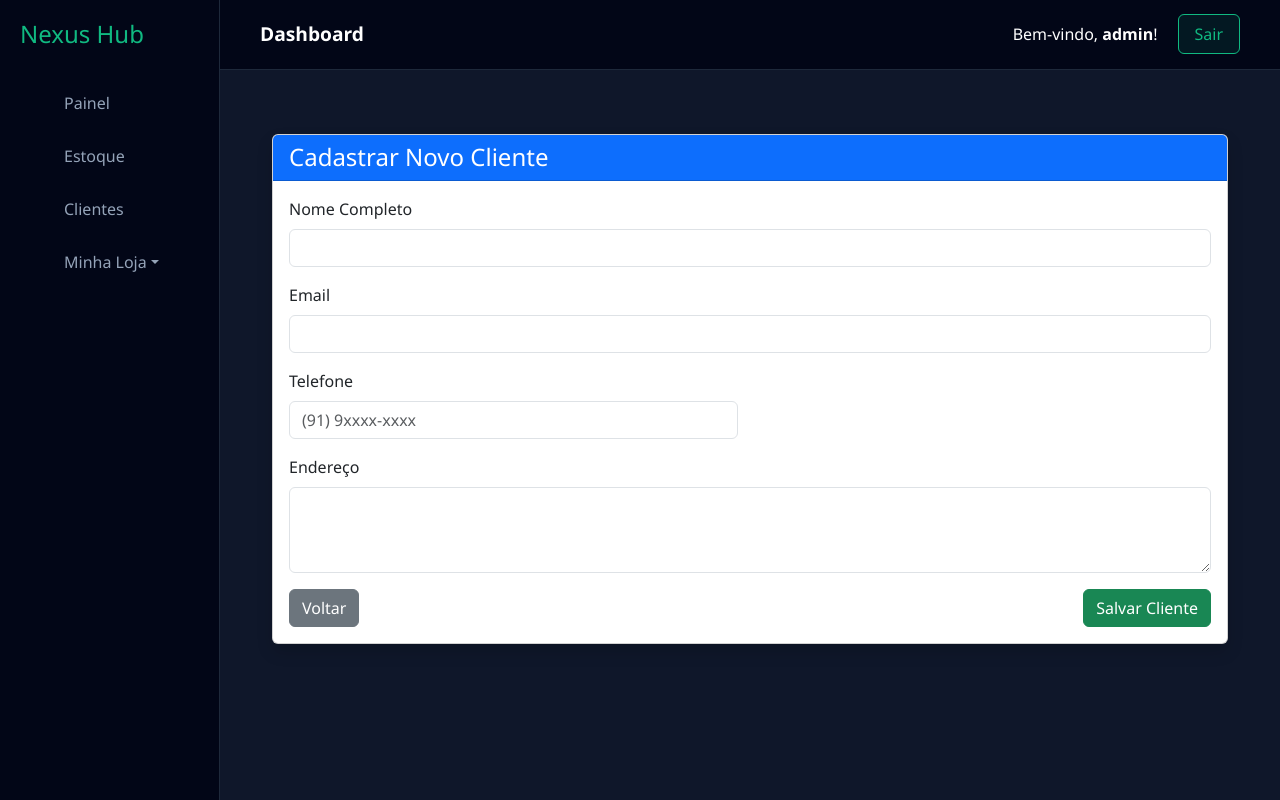
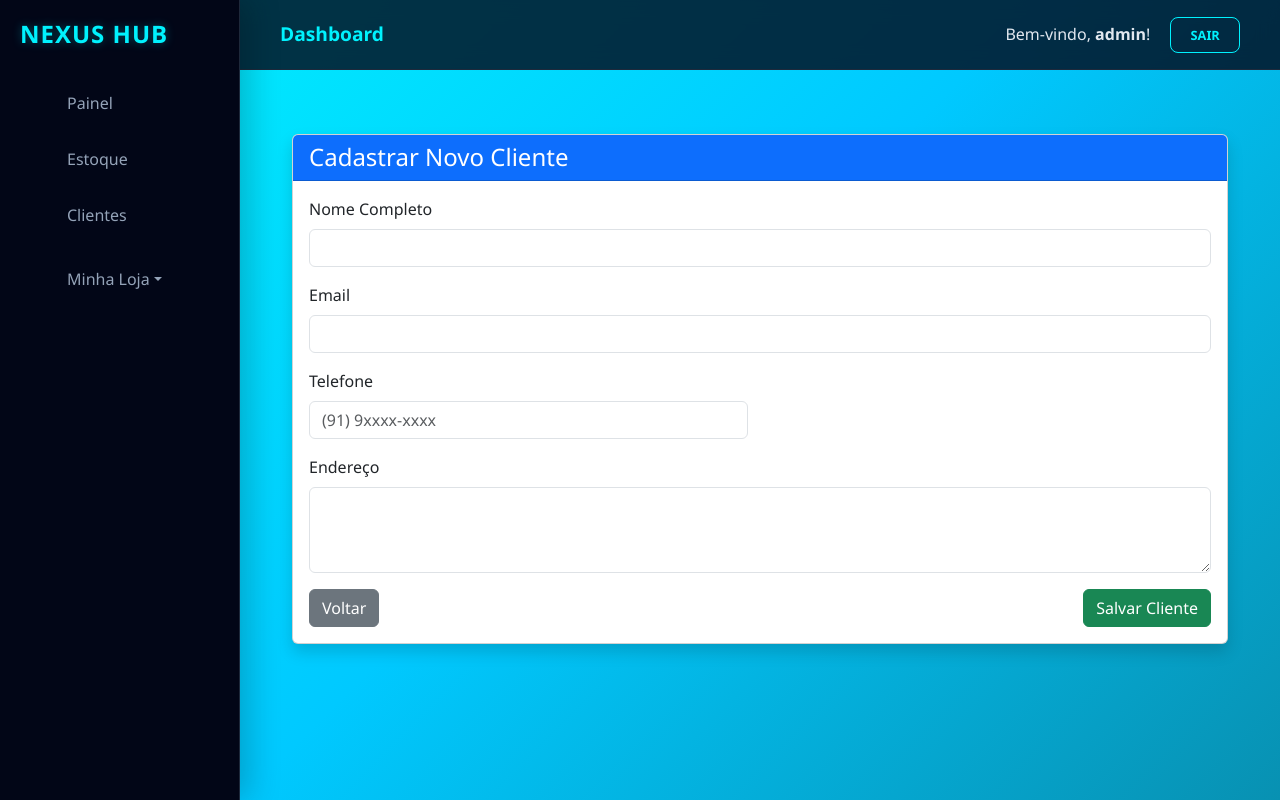
Before and after one commit to MatheusSilva09/Nexus, a Django app: page /clientes/novo/ in a window 1280 px wide. Run offline with Django 5.2, Linux system fonts and the light colour scheme; a user stored in the database is signed in.

Commit message:
Update base.html

```diff
--- a/dashboard/templates/base.html
+++ b/dashboard/templates/base.html
@@ -6,23 +6,130 @@
     <title>{% block title %}Nexus Hub{% endblock %}</title>
     <link href="https://cdn.jsdelivr.net/npm/bootstrap@5.3.0/dist/css/bootstrap.min.css" rel="stylesheet">
     <style>
-        /* Copie aqui todo o bloco <style> que você enviou anteriormente */
-        * { margin: 0; padding: 0; box-sizing: border-box; font-family: 'Segoe UI', Arial, sans-serif; }
-        body { background: #0f172a; color: #fff; min-height: 100vh; }
+        /* Variáveis de Cores para facilitar manutenção */
+        :root {
+            --turquesa-brilhante: #00f2fe;
+            --turquesa-medio: #00c9ff;
+            --azul-profundo: #020617;
+            --azul-card: #0f172a;
+            --texto-muted: #94a3b8;
+            --borda: #1e293b;
+        }
 
-        .sidebar { width: 220px; height: 100vh; background: #020617; position: fixed; padding: 20px; border-right: 1px solid #1e293b; }
-        .sidebar h2 { color: #10b981; margin-bottom: 30px; font-size: 1.5rem; }
+        * { margin: 0; padding: 0; box-sizing: border-box; font-family: 'Segoe UI', system-ui, sans-serif; }
+
+        body {
+            background: linear-gradient(135deg, #00f2fe 0%, #00c9ff 50%, #0891b2 100%);
+            color: #fff;
+            min-height: 100vh;
+            background-attachment: fixed; /* Mantém o degradê parado ao rolar */
+        }
+
+        /* Sidebar ajustada para o Turquesa */
+        .sidebar {
+            width: 240px;
+            height: 100vh;
+            background: var(--azul-profundo);
+            position: fixed;
+            padding: 20px;
+            border-right: 1px solid var(--borda);
+            box-shadow: 10px 0 30px rgba(0, 0, 0, 0.2);
+            z-index: 1000;
+        }
+
+        .sidebar h2 {
+            color: var(--turquesa-brilhante);
+            margin-bottom: 30px;
+            font-size: 1.5rem;
+            font-weight: 800;
+            text-transform: uppercase;
+            letter-spacing: 1px;
+            filter: drop-shadow(0 0 5px rgba(0, 242, 254, 0.3));
+        }
+
         .sidebar ul { list-style: none; }
-        .sidebar li a { color: #94a3b8; text-decoration: none; display: block; padding: 12px; margin: 5px 0; border-radius: 8px; transition: 0.3s; }
-        .sidebar li a:hover { background: #1e293b; color: #10b981; }
-        .sidebar li.active a { background: #10b98122; color: #10b981; font-weight: bold; }
 
-        .header { margin-left: 220px; padding: 20px 40px; background: #020617; display: flex; justify-content: space-between; align-items: center; border-bottom: 1px solid #1e293b; }
-        .main { margin-left: 220px; padding: 40px; }
+        .sidebar li a {
+            color: var(--texto-muted);
+            text-decoration: none;
+            display: block;
+            padding: 12px 15px;
+            margin: 8px 0;
+            border-radius: 10px;
+            transition: all 0.3s ease;
+        }
 
-        /* Seus estilos de cards, grids e botões que você enviou... */
-        .profile-btn, .logout-btn { background: rgba(16, 185, 129, 0.1); color: #10b981; border: 1px solid #10b981; padding: 0.5rem 1rem; border-radius: 6px; text-decoration: none; transition: 0.3s; }
-        .profile-btn:hover, .logout-btn:hover { background: #10b981; color: white; }
+        .sidebar li a:hover {
+            background: rgba(0, 242, 254, 0.1);
+            color: var(--turquesa-brilhante);
+            transform: translateX(5px);
+        }
+
+        .sidebar li.active a {
+            background: linear-gradient(90deg, rgba(0, 242, 254, 0.2), transparent);
+            color: var(--turquesa-brilhante);
+            font-weight: bold;
+            border-left: 4px solid var(--turquesa-brilhante);
+        }
+
+        /* Header e Main com transparência para revelar o fundo */
+        .header {
+            margin-left: 240px;
+            padding: 20px 40px;
+            background: rgba(2, 6, 23, 0.8);
+            backdrop-filter: blur(10px);
+            display: flex;
+            justify-content: space-between;
+            align-items: center;
+            border-bottom: 1px solid var(--borda);
+            position: sticky;
+            top: 0;
+            z-index: 999;
+        }
+
+        .main {
+            margin-left: 240px;
+            padding: 40px;
+        }
+
+        /* Estilo dos Botões conforme a paleta de login */
+        .logout-btn {
+            background: transparent;
+            color: var(--turquesa-brilhante);
+            border: 1px solid var(--turquesa-brilhante);
+            padding: 0.5rem 1.2rem;
+            border-radius: 8px;
+            text-decoration: none;
+            transition: 0.3s;
+            font-weight: 600;
+            text-transform: uppercase;
+            font-size: 0.8rem;
+        }
+
+        .logout-btn:hover {
+            background: var(--turquesa-brilhante);
+            color: var(--azul-profundo);
+            box-shadow: 0 0 15px rgba(0, 242, 254, 0.4);
+        }
+
+        /* Dropdown customizado */
+        .dropdown-menu {
+            box-shadow: 0 10px 25px rgba(0,0,0,0.5);
+        }
+
+        .dropdown-item:hover {
+            background-color: rgba(0, 242, 254, 0.1) !important;
+            color: #fff !important;
+        }
+
+        /* Estilo para os blocos de conteúdo (Cards) */
+        .content-block {
+            background: var(--azul-card);
+            border-radius: 15px;
+            padding: 25px;
+            border: 1px solid rgba(0, 242, 254, 0.1);
+            box-shadow: 0 15px 35px rgba(0,0,0,0.2);
+        }
     </style>
 </head>
 <body>
@@ -39,7 +146,8 @@
             <li class="{% if request.resolver_match.url_name == 'lista_clientes' %}active{% endif %}">
                 <a href="{% url 'lista_clientes' %}">Clientes</a>
             </li>
-        <li class="nav-item dropdown">
+
+            <li class="nav-item dropdown mt-3">
                 <a href="#" class="d-flex align-items-center dropdown-toggle" data-bs-toggle="dropdown" aria-expanded="false">
                     Minha Loja
                 </a>
@@ -54,9 +162,11 @@
     </div>
 
     <div class="header">
-        <div style="font-size: 1.2rem; font-weight: bold;">{% block page_title %}Dashboard{% endblock %}</div>
+        <div style="font-size: 1.2rem; font-weight: bold; color: var(--turquesa-brilhante);">
+            {% block page_title %}Dashboard{% endblock %}
+        </div>
         <div class="user-info" style="display: flex; align-items: center; gap: 20px;">
-            <span>Bem-vindo, <strong>{{ user.username }}</strong>!</span>
+            <span style="color: #e2e8f0;">Bem-vindo, <strong>{{ user.username }}</strong>!</span>
             <div class="user-actions">
                 <a href="/logout/" class="logout-btn">Sair</a>
             </div>
@@ -67,7 +177,7 @@
         {% block content %}
             {% endblock %}
     </div>
+
     <script src="https://cdn.jsdelivr.net/npm/bootstrap@5.3.0/dist/js/bootstrap.bundle.min.js"></script>
-
 </body>
 </html>
```
Lines whose indentation alone changed are shown as unchanged.
